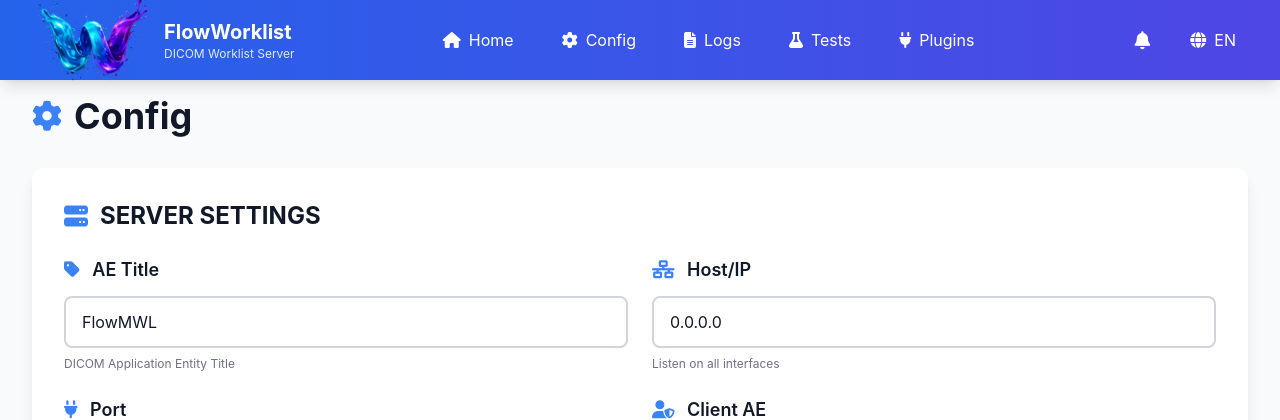
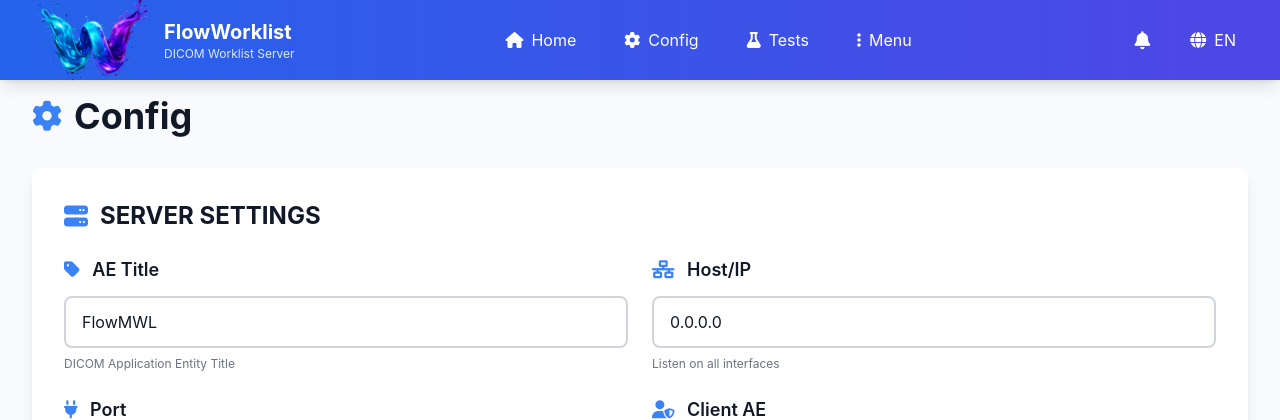
Before and after one commit to bjmvictor/FlowWorklist, a Flask app: page /config in a window 1280 px wide. Shown: the top 420 px of the page. Run offline with Flask 2, Linux system fonts and the light colour scheme; some libraries are stand-ins or nearby versions.

Commit message:
Refactor navigation: move Logs and Plugins to dropdown menu
- Replaced individual nav links for Logs and Plugins with dropdown menu
- Navigation now shows: Home, Config, Tests, Menu (dropdown)
- Dropdown contains Plugins and Logs options
- Added 'menu' translation key across all 10 languages (pt, en, es, fr, zh, ru, ja, it, tr, fil)
- Maintains responsive design with hover-activated dropdown

```diff
--- a/webui/templates/base.html
+++ b/webui/templates/base.html
@@ -101,7 +101,7 @@
       // Complete translation system with multiple languages
       const translations = {
         pt: {
-          'home': 'Início', 'config': 'Configuração', 'logs': 'Logs', 'tests': 'Testes', 'plugins': 'Plugins',
+          'home': 'Início', 'config': 'Configuração', 'logs': 'Logs', 'tests': 'Testes', 'plugins': 'Plugins', 'menu': 'Menu',
           'start': 'Iniciar', 'stop': 'Parar', 'restart': 'Reiniciar', 'recent_logs': 'Logs Recentes', 'back': 'Voltar',
           'save': 'Salvar', 'clear': 'Limpar', 'clear_logs': 'Limpar Logs', 'no_logs': 'Nenhum log encontrado', 'language': 'Idioma',
           'theme': 'Tema', 'status': 'Status', 'service_status': 'Status do Serviço', 'service_label': 'Serviço',
@@ -154,7 +154,7 @@
           'service_logs': 'Logs do Serviço', 'app_logs': 'Logs da Aplicação',
         },
         en: {
-          'home': 'Home', 'config': 'Config', 'logs': 'Logs', 'tests': 'Tests', 'plugins': 'Plugins',
+          'home': 'Home', 'config': 'Config', 'logs': 'Logs', 'tests': 'Tests', 'plugins': 'Plugins', 'menu': 'Menu',
           'start': 'Start', 'stop': 'Stop', 'restart': 'Restart', 'recent_logs': 'Recent Logs', 'back': 'Back',
           'save': 'Save', 'clear': 'Clear', 'clear_logs': 'Clear Logs', 'no_logs': 'No logs found', 'language': 'Language',
           'theme': 'Theme', 'status': 'Status', 'service_status': 'Service Status', 'service_label': 'Service',
@@ -207,7 +207,7 @@
           'service_logs': 'Service Logs', 'app_logs': 'Application Logs',
         },
         es: {
-          'home': 'Inicio', 'config': 'Configuración', 'logs': 'Registros', 'tests': 'Pruebas', 'plugins': 'Complementos',
+          'home': 'Inicio', 'config': 'Configuración', 'logs': 'Registros', 'tests': 'Pruebas', 'plugins': 'Complementos', 'menu': 'Menú',
           'start': 'Iniciar', 'stop': 'Detener', 'restart': 'Reiniciar', 'recent_logs': 'Registros Recientes', 'back': 'Atrás',
           'save': 'Guardar', 'clear': 'Borrar', 'clear_logs': 'Borrar Registros', 'no_logs': 'No se encontraron registros', 'language': 'Idioma',
           'theme': 'Tema', 'status': 'Estado', 'service_status': 'Estado del Servicio', 'service_label': 'Servicio',
@@ -261,7 +261,7 @@
           'service_logs': 'Registros del Servicio', 'app_logs': 'Registros de la Aplicación',
         },
         fr: {
-          'home': 'Accueil', 'config': 'Configuration', 'logs': 'Journaux', 'tests': 'Tests', 'plugins': 'Plugins',
+          'home': 'Accueil', 'config': 'Configuration', 'logs': 'Journaux', 'tests': 'Tests', 'plugins': 'Plugins', 'menu': 'Menu',
           'start': 'Démarrer', 'stop': 'Arrêter', 'restart': 'Redémarrer', 'recent_logs': 'Journaux Récents', 'back': 'Retour',
           'save': 'Enregistrer', 'clear': 'Effacer', 'clear_logs': 'Effacer les journaux', 'no_logs': 'Aucun journal trouvé', 'language': 'Langue',
           'theme': 'Thème', 'status': 'Statut', 'service_status': 'Statut du Service', 'service_label': 'Service',
@@ -314,7 +314,7 @@
           'service_logs': 'Journaux de Service', 'app_logs': 'Journaux d\'Application',
         },
         zh: {
-          'home': '首页', 'config': '配置', 'logs': '日志', 'tests': '测试', 'plugins': '插件',
+          'home': '首页', 'config': '配置', 'logs': '日志', 'tests': '测试', 'plugins': '插件', 'menu': '菜单',
           'start': '启动', 'stop': '停止', 'restart': '重启', 'recent_logs': '最近的日志', 'back': '返回',
           'save': '保存', 'clear': '清除', 'clear_logs': '清除日志', 'no_logs': '未找到日志', 'language': '语言',
           'theme': '主题', 'status': '状态', 'service_status': '服务状态', 'service_label': '服务',
@@ -369,7 +369,7 @@
           'service_logs': '服务日志', 'app_logs': '应用程序日志',
         },
         ru: {
-          'home': 'Главная', 'config': 'Конфигурация', 'logs': 'Логи', 'tests': 'Тесты', 'plugins': 'Плагины',
+          'home': 'Главная', 'config': 'Конфигурация', 'logs': 'Логи', 'tests': 'Тесты', 'plugins': 'Плагины', 'menu': 'Меню',
           'start': 'Начать', 'stop': 'Остановить', 'restart': 'Перезагрузить', 'recent_logs': 'Последние логи', 'back': 'Назад',
           'save': 'Сохранить', 'clear': 'Очистить', 'clear_logs': 'Очистить логи', 'no_logs': 'Логи не найдены', 'language': 'Язык',
           'theme': 'Тема', 'status': 'Статус', 'service_status': 'Статус сервиса', 'service_label': 'Сервис',
@@ -418,7 +418,7 @@
           'service_logs': 'Журналы сервиса', 'app_logs': 'Журналы приложения',
         },
         ja: {
-          'home': 'ホーム', 'config': '設定', 'logs': 'ログ', 'tests': 'テスト', 'plugins': 'プラグイン',
+          'home': 'ホーム', 'config': '設定', 'logs': 'ログ', 'tests': 'テスト', 'plugins': 'プラグイン', 'menu': 'メニュー',
           'start': '開始', 'stop': '停止', 'restart': '再起動', 'recent_logs': '最近のログ', 'back': '戻る',
           'save': '保存', 'clear': 'クリア', 'clear_logs': 'ログをクリア', 'no_logs': 'ログが見つかりません', 'language': '言語',
           'theme': 'テーマ', 'status': 'ステータス', 'service_status': 'サービスステータス', 'service_label': 'サービス',
@@ -472,7 +472,7 @@
           'service_logs': 'サービスログ', 'app_logs': 'アプリケーションログ',
         },
         it: {
-          'home': 'Home', 'config': 'Configurazione', 'logs': 'Log', 'tests': 'Test', 'plugins': 'Plugin',
+          'home': 'Home', 'config': 'Configurazione', 'logs': 'Log', 'tests': 'Test', 'plugins': 'Plugin', 'menu': 'Menu',
           'start': 'Avvia', 'stop': 'Arresta', 'restart': 'Riavvia', 'recent_logs': 'Log Recenti', 'back': 'Indietro',
           'save': 'Salva', 'clear': 'Cancella', 'clear_logs': 'Cancella log', 'no_logs': 'Nessun log trovato', 'language': 'Lingua',
           'theme': 'Tema', 'status': 'Stato', 'service_status': 'Stato del Servizio', 'service_label': 'Servizio',
@@ -519,7 +519,7 @@
           'service_logs': 'Registri del Servizio', 'app_logs': 'Registri dell\'Applicazione',
         },
         tr: {
-          'home': 'Anasayfa', 'config': 'Yapılandırma', 'logs': 'Günlükler', 'tests': 'Testler', 'plugins': 'Eklentiler',
+          'home': 'Anasayfa', 'config': 'Yapılandırma', 'logs': 'Günlükler', 'tests': 'Testler', 'plugins': 'Eklentiler', 'menu': 'Menü',
           'start': 'Başlat', 'stop': 'Durdur', 'restart': 'Yeniden Başlat', 'recent_logs': 'Son Günlükler', 'back': 'Geri',
           'save': 'Kaydet', 'clear': 'Temizle', 'clear_logs': 'Günlükleri Temizle', 'no_logs': 'Günlük bulunamadı', 'language': 'Dil',
           'theme': 'Tema', 'status': 'Durum', 'service_status': 'Hizmet Durumu', 'service_label': 'Hizmet',
@@ -566,7 +566,7 @@
           'service_logs': 'Servis Günlükleri', 'app_logs': 'Uygulama Günlükleri',
         },
         fil: {
-          'home': 'Tahanan', 'config': 'Pagsasaayos', 'logs': 'Mga Log', 'tests': 'Mga Pagsubok', 'plugins': 'Mga Plugin',
+          'home': 'Tahanan', 'config': 'Pagsasaayos', 'logs': 'Mga Log', 'tests': 'Mga Pagsubok', 'plugins': 'Mga Plugin', 'menu': 'Menu',
           'start': 'Magsimula', 'stop': 'Huminto', 'restart': 'I-restart', 'recent_logs': 'Mga Kamakailang Log', 'back': 'Bumalik',
           'save': 'I-save', 'clear': 'Burahin', 'clear_logs': 'Burahin ang mga Log', 'no_logs': 'Walang nakitang log', 'language': 'Wika',
           'theme': 'Tema', 'status': 'Katayuan', 'service_status': 'Katayuan ng Serbisyo', 'service_label': 'Serbisyo',
@@ -1099,18 +1099,27 @@
               <i class="fas fa-cog"></i>
               <span data-i18n="config">Config</span>
             </a>
-            <a href="/logs" class="text-white hover:bg-blue-700 px-3 py-2 rounded-lg transition flex items-center gap-2">
-              <i class="fas fa-file-alt"></i>
-              <span data-i18n="logs">Logs</span>
-            </a>
             <a href="/tests" class="text-white hover:bg-blue-700 px-3 py-2 rounded-lg transition flex items-center gap-2">
               <i class="fas fa-flask"></i>
               <span data-i18n="tests">Tests</span>
             </a>
-            <a href="/plugins" class="text-white hover:bg-blue-700 px-3 py-2 rounded-lg transition flex items-center gap-2">
-              <i class="fas fa-plug"></i>
-              <span data-i18n="plugins">Plugins</span>
-            </a>
+            <!-- Dropdown Menu -->
+            <div class="relative group">
+              <button class="text-white hover:bg-blue-700 px-3 py-2 rounded-lg transition flex items-center gap-2">
+                <i class="fas fa-ellipsis-v"></i>
+                <span data-i18n="menu">Menu</span>
+              </button>
+              <div class="absolute right-0 mt-0 w-40 bg-white dark:bg-gray-800 rounded-lg shadow-xl hidden group-hover:block py-2 z-50">
+                <a href="/plugins" class="block w-full text-left px-4 py-2 hover:bg-blue-100 dark:hover:bg-gray-700 text-gray-900 dark:text-white text-sm flex items-center gap-2">
+                  <i class="fas fa-plug"></i>
+                  <span data-i18n="plugins">Plugins</span>
+                </a>
+                <a href="/logs" class="block w-full text-left px-4 py-2 hover:bg-blue-100 dark:hover:bg-gray-700 text-gray-900 dark:text-white text-sm flex items-center gap-2">
+                  <i class="fas fa-file-alt"></i>
+                  <span data-i18n="logs">Logs</span>
+                </a>
+              </div>
+            </div>
           </div>
           <!-- Right Controls -->
           <div class="flex items-center gap-4">
```
